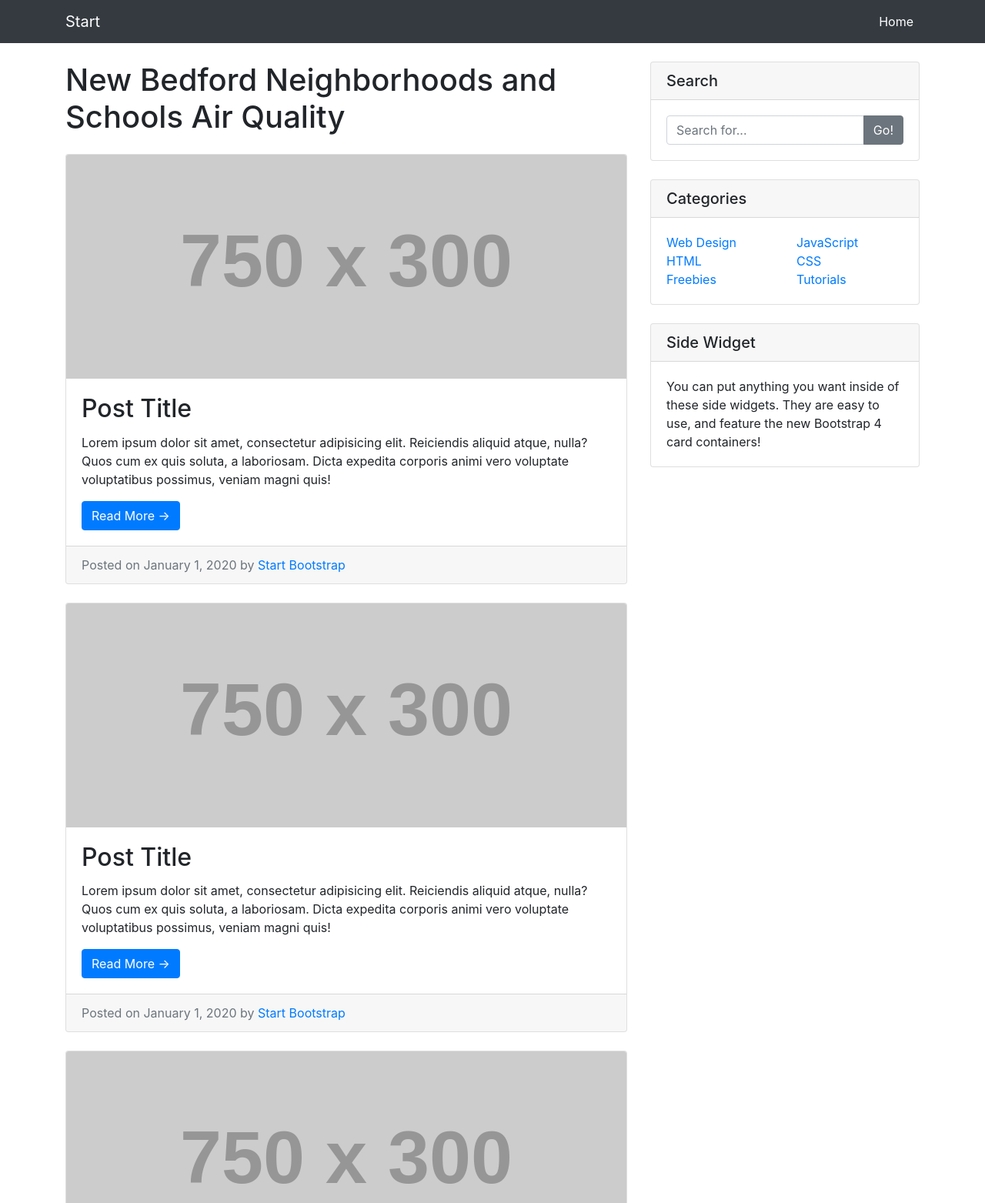
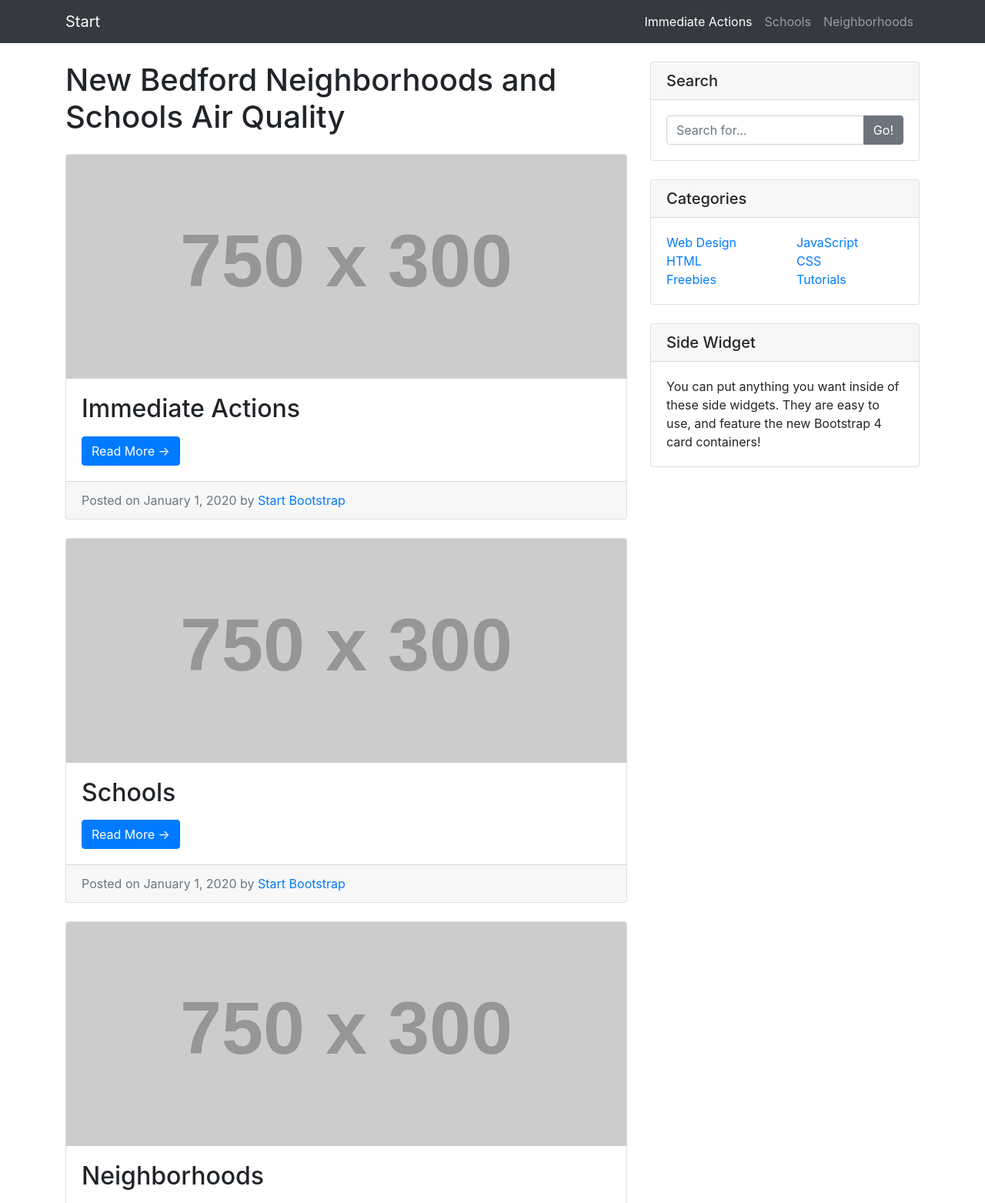
Before and after one commit to ShFFnqhCJ/nbaq, a website: page index.html in a window 1280 px wide. Shown: the top 1563 px of the page at 77% size. Drawn offline with Linux system fonts and the light colour scheme; placeholder pictures from the web are drawn by us.

Commit message:
Update index.html

```diff
--- a/index.html
+++ b/index.html
@@ -30,17 +30,17 @@
       <div class="collapse navbar-collapse" id="navbarResponsive">
         <ul class="navbar-nav ml-auto">
           <li class="nav-item active">
-            <a class="nav-link" href="#">Home
+            <a class="nav-link" href="#">Immediate Actions
               <span class="sr-only">(current)</span>
             </a>
           </li>
-          <!-- <li class="nav-item">
-            <a class="nav-link" href="#">About</a>
+           <li class="nav-item">
+            <a class="nav-link" href="#">Schools</a>
           </li>
           <li class="nav-item">
-            <a class="nav-link" href="#">Services</a>
+            <a class="nav-link" href="#">Neighborhoods</a>
           </li>
-          <li class="nav-item">
+          <!-- <li class="nav-item">
             <a class="nav-link" href="#">Contact</a> -->
           </li>
         </ul>
@@ -64,8 +64,8 @@
         <div class="card mb-4">
           <img class="card-img-top" src="http://placehold.it/750x300" alt="Card image cap">
           <div class="card-body">
-            <h2 class="card-title">Post Title</h2>
-            <p class="card-text">Lorem ipsum dolor sit amet, consectetur adipisicing elit. Reiciendis aliquid atque, nulla? Quos cum ex quis soluta, a laboriosam. Dicta expedita corporis animi vero voluptate voluptatibus possimus, veniam magni quis!</p>
+            <h2 class="card-title">Immediate Actions</h2>
+            <p class="card-text"></p>
             <a href="#" class="btn btn-primary">Read More &rarr;</a>
           </div>
           <div class="card-footer text-muted">
@@ -78,8 +78,8 @@
         <div class="card mb-4">
           <img class="card-img-top" src="http://placehold.it/750x300" alt="Card image cap">
           <div class="card-body">
-            <h2 class="card-title">Post Title</h2>
-            <p class="card-text">Lorem ipsum dolor sit amet, consectetur adipisicing elit. Reiciendis aliquid atque, nulla? Quos cum ex quis soluta, a laboriosam. Dicta expedita corporis animi vero voluptate voluptatibus possimus, veniam magni quis!</p>
+            <h2 class="card-title">Schools</h2>
+            <p class="card-text"></p>
             <a href="#" class="btn btn-primary">Read More &rarr;</a>
           </div>
           <div class="card-footer text-muted">
@@ -92,8 +92,8 @@
         <div class="card mb-4">
           <img class="card-img-top" src="http://placehold.it/750x300" alt="Card image cap">
           <div class="card-body">
-            <h2 class="card-title">Post Title</h2>
-            <p class="card-text">Lorem ipsum dolor sit amet, consectetur adipisicing elit. Reiciendis aliquid atque, nulla? Quos cum ex quis soluta, a laboriosam. Dicta expedita corporis animi vero voluptate voluptatibus possimus, veniam magni quis!</p>
+            <h2 class="card-title">Neighborhoods</h2>
+            <p class="card-text"></p>
             <a href="#" class="btn btn-primary">Read More &rarr;</a>
           </div>
           <div class="card-footer text-muted">
```
